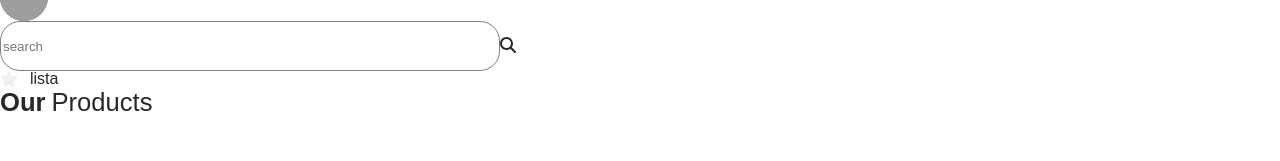
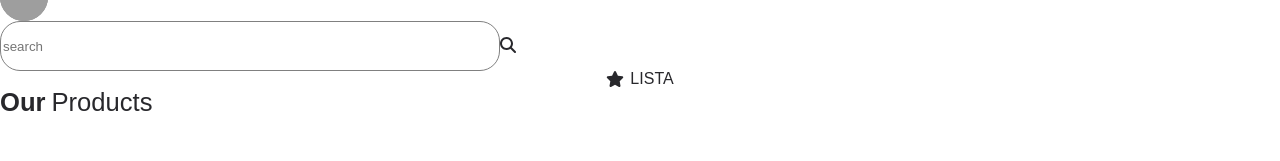
Before and after one commit to JacopoMarini/flying-food, a React (Create React App) app: page / in a window 1280 px wide. Shown: the part 134-295 px from the top of the page. Built offline with nearby package versions, Linux system fonts and the light colour scheme; grey boxes are pictures that could not be loaded; a web font is replaced by a local one.

Commit message:
Fix icon, menuItem

```diff
--- a/src/components/Icon/index.tsx
+++ b/src/components/Icon/index.tsx
@@ -45,7 +45,7 @@ const iconMap = {
   search: faMagnifyingGlass
 }
 
-type IconName = keyof typeof iconMap
+export type IconName = keyof typeof iconMap
 
 type Props = {
   name: IconName
--- a/src/components/MenuItem/index.tsx
+++ b/src/components/MenuItem/index.tsx
@@ -1,17 +1,25 @@
-import { Icon } from '../Icon'
+import { NavLink } from 'react-router-dom'
+import { ThemeColor } from '../../style/theme'
+import { Icon, IconName } from '../Icon'
 import { Text } from '../Text'
 import { StyledMenuItem } from './styled'
 
 type Props = {
-  text: string
-  second?: string
+  title: string
+  icon?: IconName
+  linkUrl: string
+  color?: ThemeColor
 }
 
-export const MenuItem = ({ text, second }: Props) => {
+export const MenuItem = ({ title, icon, linkUrl, color = 'text' }: Props) => {
   return (
-    <StyledMenuItem>
-      <Icon name="star" color="textInverse" />
-      <Text>{text}</Text>
-    </StyledMenuItem>
+    <NavLink to={linkUrl}>
+      <StyledMenuItem>
+        {icon && <Icon name={icon} color={color} />}
+        <Text color={color} size="sm" uppercase>
+          {title}
+        </Text>
+      </StyledMenuItem>
+    </NavLink>
   )
 }
--- a/src/components/MenuItem/styled.ts
+++ b/src/components/MenuItem/styled.ts
@@ -2,5 +2,7 @@ import styled from '@emotion/styled'
 
 export const StyledMenuItem = styled.div`
   display: flex;
-  gap: 12px;
+  align-items: center;
+  justify-content: center;
+  gap: 6px;
 `
--- a/src/pages/Home/index.tsx
+++ b/src/pages/Home/index.tsx
@@ -35,7 +35,7 @@ export const Home = () => {
       </Avatar>
 
       <Searchbar />
-      <MenuItem text="lista" />
+      <MenuItem title="lista" linkUrl="#" icon="star" />
       <SectionTitle text="our" secondary="products" />
     </div>
   )
```
